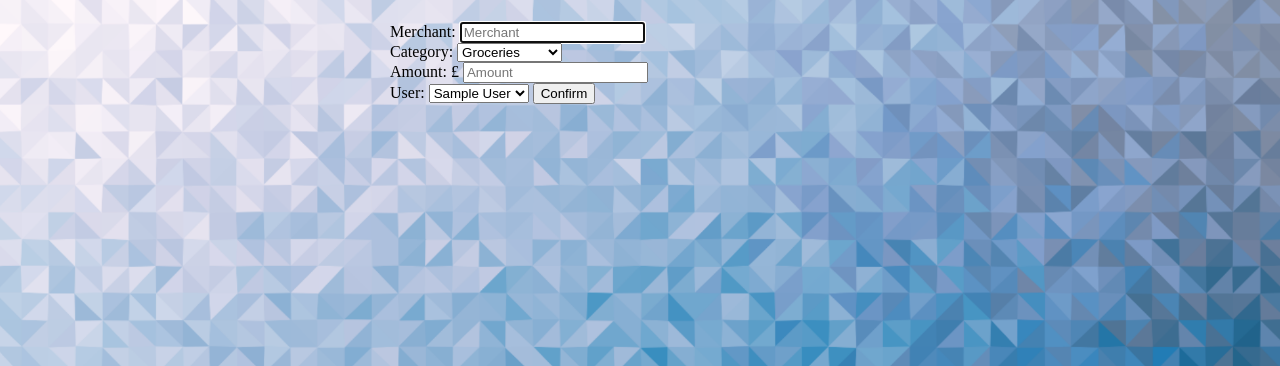
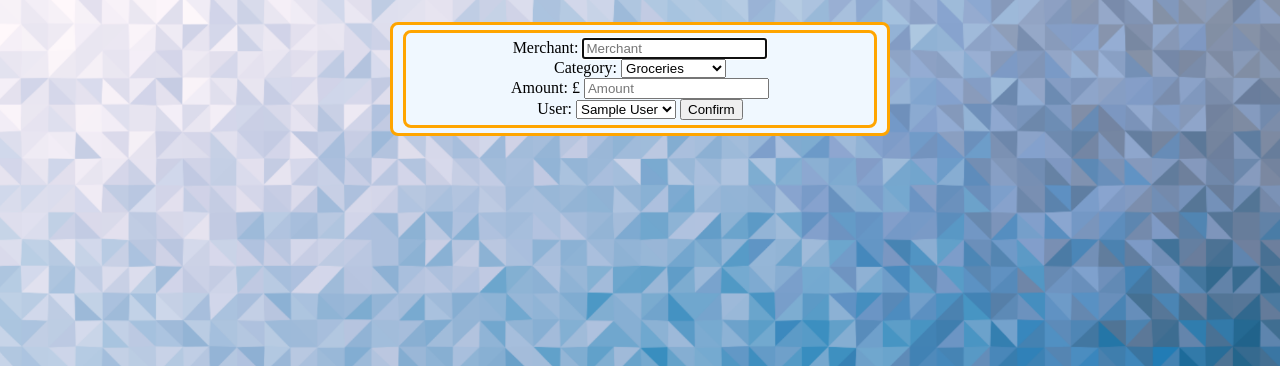
Before and after one commit to Jarnbjorn92/CodeClanzo_, a Flask app: page /transactions/new in a window 1280 px wide. Shown: the part 54-420 px from the top of the page. Run offline with Flask 2, Linux system fonts and the light colour scheme; a database or web service that is not in the repository returns one stand-in record (values such as "Sample title"); some libraries are stand-ins or nearby versions.

Commit message:
styling new transaction page

```diff
--- a/static/style.css
+++ b/static/style.css
@@ -78,3 +78,7 @@ input {
     color: orange;
     text-decoration: underline;
 }
+
+.create-transaction {
+    text-align: center;
+}
--- a/templates/transactions/new.html
+++ b/templates/transactions/new.html
@@ -1,6 +1,8 @@
 {% extends "base.html" %}
 {% block content %}
 
+<div class="container">
+<div class="create-transaction">
 <form action="/transactions", method="POST">
     <div>
         <label for="merchant">Merchant:</label>
@@ -32,5 +34,6 @@
         <button type="submit">Confirm</button>
     </div>
 </form>
-
+</div>
+</div>
 {% endblock %}
```
